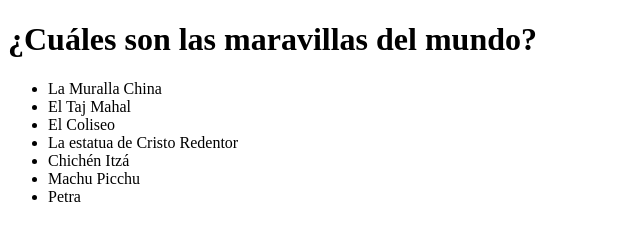
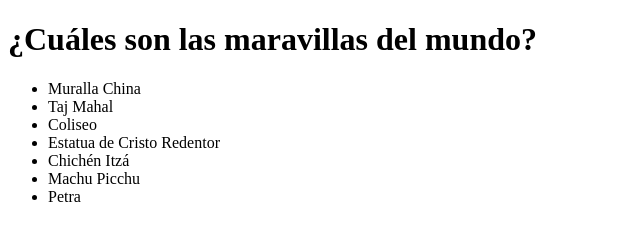
Before and after one commit to bethsaav/Proyecto-modulo6, a plain HTML site: page index.html in a window 1280 px wide. Shown: the whole page, without its empty margins (0-640 px from the left). Drawn offline with Linux system fonts and the light colour scheme.

Commit message:
versión final

```diff
--- a/index.html
+++ b/index.html
@@ -8,10 +8,10 @@
 <body>
     <h1>¿Cuáles son las maravillas del mundo?</h1>
     <ul>
-        <li>La Muralla China</li>
-        <li>El Taj Mahal</li>
-        <li>El Coliseo</li>
-        <li>La estatua de Cristo Redentor</li>
+        <li>Muralla China</li>
+        <li>Taj Mahal</li>
+        <li>Coliseo</li>
+        <li>Estatua de Cristo Redentor</li>
         <li>Chichén Itzá</li>
         <li>Machu Picchu</li>
         <li>Petra</li>
```
Also changed, not shown: 1 other file.
